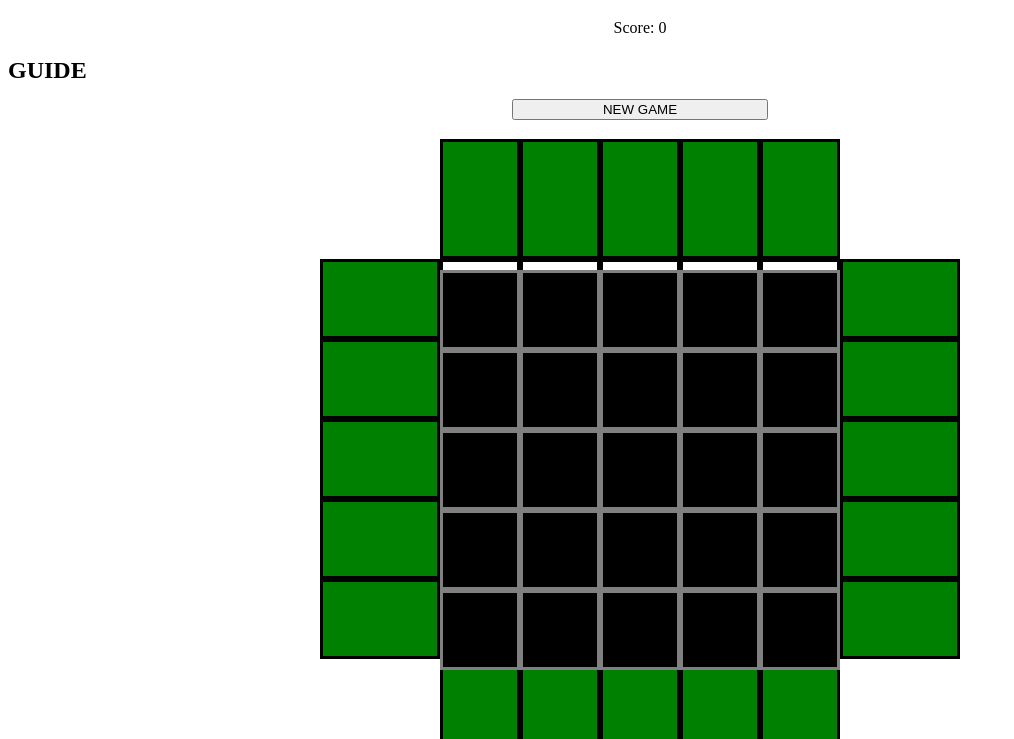
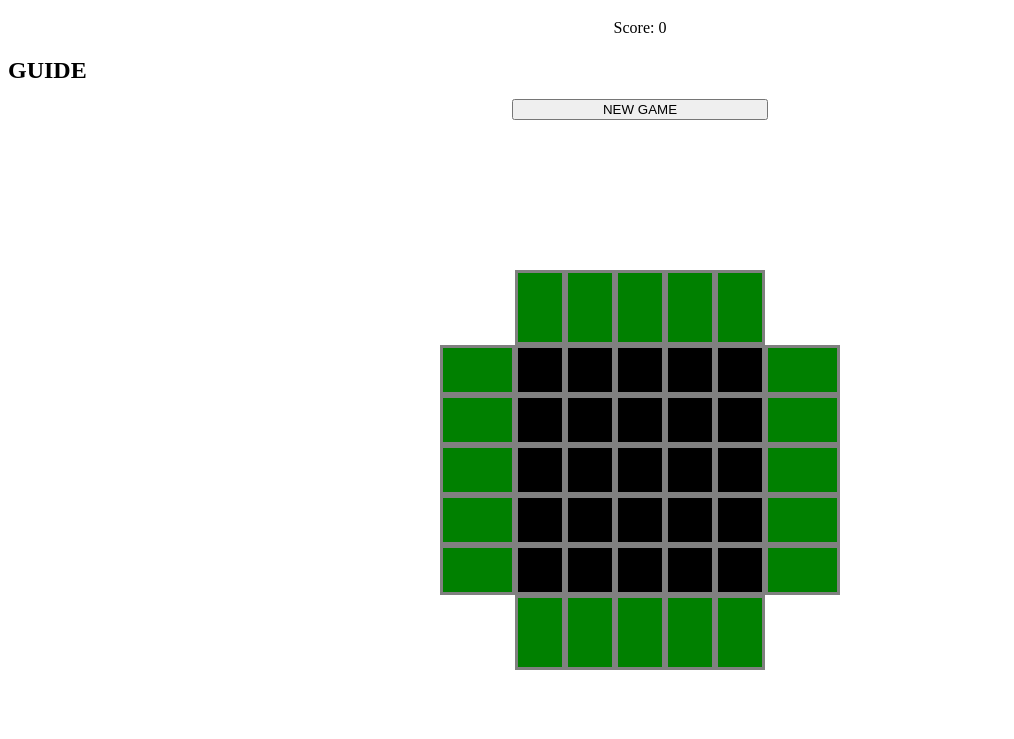
Before and after one commit to elizabethlundberg/BlackBox, a plain HTML site: page index.html in a window 1280 px wide. Both pictures are taken after a click on the button "NEW GAME". Shown: the part 61-800 px from the top of the page, without its empty margins (0-1014 px from the left). Drawn offline with Linux system fonts and the light colour scheme.

Commit message:
Remove original board, display only guess board - move selectors onto guess board

```diff
--- a/css/style.css
+++ b/css/style.css
@@ -16,7 +16,7 @@
   z-index: 0;
 }
 
-#board > .ray-selector {
+#guess-board > .ray-selector {
   background-color: green;
   font-size: 4vmin;
 }
@@ -25,12 +25,15 @@
   text-align: center;
 }
 
+#guess-cell {
+  background-color: black;
+}
+
 #guess-board {
-  visibility: hidden;
+  display: grid;
+  grid-template: 1.5fr repeat(5, 1fr) 1.5fr / 1.5fr repeat(5, 1fr) 1.5fr;
   height: 31.25vw;
   width: 31.25vw;
-  display: grid;
-  grid-template: repeat(5, 1fr) / repeat(5, 1fr);
   position: absolute;
   left: 34.375vw;
   right: 34.375vw;
--- a/index.html
+++ b/index.html
@@ -13,72 +13,45 @@
     <h1>BLACK BOX</h1>
     <div id="score-display">Score: <span id="score"></span></div>
     <div id="guess-board">
-      <div class="guess-cell" id="Gr1c1"></div>
-      <div class="guess-cell" id="Gr1c2"></div>
-      <div class="guess-cell" id="Gr1c3"></div>
-      <div class="guess-cell" id="Gr1c4"></div>
-      <div class="guess-cell" id="Gr1c5"></div>
-      <div class="guess-cell" id="Gr2c1"></div>
-      <div class="guess-cell" id="Gr2c2"></div>
-      <div class="guess-cell" id="Gr2c3"></div>
-      <div class="guess-cell" id="Gr2c4"></div>
-      <div class="guess-cell" id="Gr2c5"></div>
-      <div class="guess-cell" id="Gr3c1"></div>
-      <div class="guess-cell" id="Gr3c2"></div>
-      <div class="guess-cell" id="Gr3c3"></div>
-      <div class="guess-cell" id="Gr3c4"></div>
-      <div class="guess-cell" id="Gr3c5"></div>
-      <div class="guess-cell" id="Gr4c1"></div>
-      <div class="guess-cell" id="Gr4c2"></div>
-      <div class="guess-cell" id="Gr4c3"></div>
-      <div class="guess-cell" id="Gr4c4"></div>
-      <div class="guess-cell" id="Gr4c5"></div>
-      <div class="guess-cell" id="Gr5c1"></div>
-      <div class="guess-cell" id="Gr5c2"></div>
-      <div class="guess-cell" id="Gr5c3"></div>
-      <div class="guess-cell" id="Gr5c4"></div>
-      <div class="guess-cell" id="Gr5c5"></div>
-    </div>
-    <div id="board">
       <div class="ray-selector" id="top-1"></div>
       <div class="ray-selector" id="top-2"></div>
       <div class="ray-selector" id="top-3"></div>
       <div class="ray-selector" id="top-4"></div>
       <div class="ray-selector" id="top-5"></div>
       <div class="ray-selector" id="left-1"></div>
-      <div class="cell" id="r1c1"></div>
-      <div class="cell" id="r1c2"></div>
-      <div class="cell" id="r1c3"></div>
-      <div class="cell" id="r1c4"></div>
-      <div class="cell" id="r1c5"></div>
+      <div class="guess-cell" id="Gr1c1"></div>
+      <div class="guess-cell" id="Gr1c2"></div>
+      <div class="guess-cell" id="Gr1c3"></div>
+      <div class="guess-cell" id="Gr1c4"></div>
+      <div class="guess-cell" id="Gr1c5"></div>
       <div class="ray-selector" id="right-1"></div>
       <div class="ray-selector" id="left-2"></div>
-      <div class="cell" id="r2c1"></div>
-      <div class="cell" id="r2c2"></div>
-      <div class="cell" id="r2c3"></div>
-      <div class="cell" id="r2c4"></div>
-      <div class="cell" id="r2c5"></div>
+      <div class="guess-cell" id="Gr2c1"></div>
+      <div class="guess-cell" id="Gr2c2"></div>
+      <div class="guess-cell" id="Gr2c3"></div>
+      <div class="guess-cell" id="Gr2c4"></div>
+      <div class="guess-cell" id="Gr2c5"></div>
       <div class="ray-selector" id="right-2"></div>
       <div class="ray-selector" id="left-3"></div>
-      <div class="cell" id="r3c1"></div>
-      <div class="cell" id="r3c2"></div>
-      <div class="cell" id="r3c3"></div>
-      <div class="cell" id="r3c4"></div>
-      <div class="cell" id="r3c5"></div>
+      <div class="guess-cell" id="Gr3c1"></div>
+      <div class="guess-cell" id="Gr3c2"></div>
+      <div class="guess-cell" id="Gr3c3"></div>
+      <div class="guess-cell" id="Gr3c4"></div>
+      <div class="guess-cell" id="Gr3c5"></div>
       <div class="ray-selector" id="right-3"></div>
       <div class="ray-selector" id="left-4"></div>
-      <div class="cell" id="r4c1"></div>
-      <div class="cell" id="r4c2"></div>
-      <div class="cell" id="r4c3"></div>
-      <div class="cell" id="r4c4"></div>
-      <div class="cell" id="r4c5"></div>
+      <div class="guess-cell" id="Gr4c1"></div>
+      <div class="guess-cell" id="Gr4c2"></div>
+      <div class="guess-cell" id="Gr4c3"></div>
+      <div class="guess-cell" id="Gr4c4"></div>
+      <div class="guess-cell" id="Gr4c5"></div>
       <div class="ray-selector" id="right-4"></div>
       <div class="ray-selector" id="left-5"></div>
-      <div class="cell" id="r5c1"></div>
-      <div class="cell" id="r5c2"></div>
-      <div class="cell" id="r5c3"></div>
-      <div class="cell" id="r5c4"></div>
-      <div class="cell" id="r5c5"></div>
+      <div class="guess-cell" id="Gr5c1"></div>
+      <div class="guess-cell" id="Gr5c2"></div>
+      <div class="guess-cell" id="Gr5c3"></div>
+      <div class="guess-cell" id="Gr5c4"></div>
+      <div class="guess-cell" id="Gr5c5"></div>
       <div class="ray-selector" id="right-5"></div>
       <div class="ray-selector" id="bottom-1"></div>
       <div class="ray-selector" id="bottom-2"></div>
--- a/js/script.js
+++ b/js/script.js
@@ -231,37 +231,37 @@ const handleEnd = (reason, emitter, firstSpaceRow, firstSpaceCol) => {
   }
 }
 
-const handleRayClick = (evt) => {
+const handleRayClick = (selector) => {
   let status
   lastExit = undefined
   lastHit = undefined
-  if (evt.target.className !== 'ray-selector') {
+  if (selector.className !== 'ray-selector') {
     return
   }
-  if (evt.target.innerText) {
+  if (selector.innerText) {
     return
   }
   // Place atom in the opening cell.
-  let firstSpace = placeElectron(evt.target)
+  let firstSpace = placeElectron(selector)
   // Check for atom ahead.
   status = checkHit(firstSpace[0], firstSpace[1], firstSpace[2])
   if (status === 'HIT') {
-    handleEnd('HIT', evt.target)
+    handleEnd('HIT', selector)
     return
   }
   status = checkBothDiagonals(firstSpace[0], firstSpace[1], firstSpace[2])
   status = checkLeaveEmitter(status)
   if (status === 'RETURN TO EMIT') {
-    handleEnd('IMM RETURN', evt.target)
+    handleEnd('IMM RETURN', selector)
     return
   }
   stepForward(firstSpace[0], firstSpace[1], firstSpace[2])
   // Write handle exit condition to also cover return to emit
   if (lastExit !== undefined) {
-    handleEnd('EXIT', evt.target, firstSpace[0], firstSpace[1])
+    handleEnd('EXIT', selector, firstSpace[0], firstSpace[1])
   }
   if (lastHit !== undefined) {
-    handleEnd('HIT', evt.target)
+    handleEnd('HIT', selector)
   }
   score += 2
   renderScore()
@@ -368,7 +368,11 @@ const submitGuess = () => {
   renderScore()
 }
 
-const handleGuessClick = (evt) => {
+const handleBoardClick = (evt) => {
+  if (evt.target.className === 'ray-selector') {
+    handleRayClick(evt.target)
+    return
+  }
   let guessLoc = evt.target.id
   let guessRow = guessLoc.charAt(2)
   let guessCol = guessLoc.charAt(4)
@@ -393,18 +397,11 @@ const initGuessBoard = () => {
     guessCellEls[i].style.gridArea = guessCellEls[i].id
   }
   guessBoardEl.style.gridTemplateAreas =
-    "'Gr1c1 Gr1c2 Gr1c3 Gr1c4 Gr1c5' 'Gr2c1 Gr2c2 Gr2c3 Gr2c4 Gr2c5' 'Gr3c1 Gr3c2 Gr3c3 Gr3c4 Gr3c5' 'Gr4c1 Gr4c2 Gr4c3 Gr4c4 Gr4c5' 'Gr5c1 Gr5c2 Gr5c3 Gr5c4 Gr5c5'"
+    "'. top-1 top-2 top-3 top-4 top-5 .' 'left-1 Gr1c1 Gr1c2 Gr1c3 Gr1c4 Gr1c5 right-1' 'left-2 Gr2c1 Gr2c2 Gr2c3 Gr2c4 Gr2c5 right-2' 'left-3 Gr3c1 Gr3c2 Gr3c3 Gr3c4 Gr3c5 right-3' 'left-4 Gr4c1 Gr4c2 Gr4c3 Gr4c4 Gr4c5 right-4' 'left-5 Gr5c1 Gr5c2 Gr5c3 Gr5c4 Gr5c5 right-5' '. bottom-1 bottom-2 bottom-3 bottom-4 bottom-5 .'"
   guessBoardEl.style.visibility = 'visible'
 }
 
 //Rewrite this to accept multiple board forms, or be able to construct challenge boards.
-const initBoard = () => {
-  for (let i = 0; i < cellEls.length; i++) {
-    cellEls[i].style.gridArea = cellEls[i].id
-  }
-  boardEl.style.gridTemplateAreas =
-    "'. top-1 top-2 top-3 top-4 top-5 .' 'left-1 r1c1 r1c2 r1c3 r1c4 r1c5 right-1' 'left-2 r2c1 r2c2 r2c3 r2c4 r2c5 right-2' 'left-3 r3c1 r3c2 r3c3 r3c4 r3c5 right-3' 'left-4 r4c1 r4c2 r4c3 r4c4 r4c5 right-4' 'left-5 r5c1 r5c2 r5c3 r5c4 r5c5 right-5' '. bottom-1 bottom-2 bottom-3 bottom-4 bottom-5 .'"
-}
 
 const renderScore = () => {
   scoreEl.innerText = score
@@ -412,10 +409,8 @@ const renderScore = () => {
 
 const init = () => {
   getRandomBoard()
-  initBoard()
   initGuessBoard()
   renderGuessBoard()
-  boardEl.style.visibility = 'visible'
   resetSelectors()
   exitNo = 1
   submitButton.disabled = true
@@ -425,6 +420,5 @@ const init = () => {
 
 /*----- event listeners -----*/
 newGameButton.addEventListener('click', init)
-boardEl.addEventListener('click', handleRayClick)
-guessBoardEl.addEventListener('click', handleGuessClick)
+guessBoardEl.addEventListener('click', handleBoardClick)
 submitButton.addEventListener('click', submitGuess)
```
